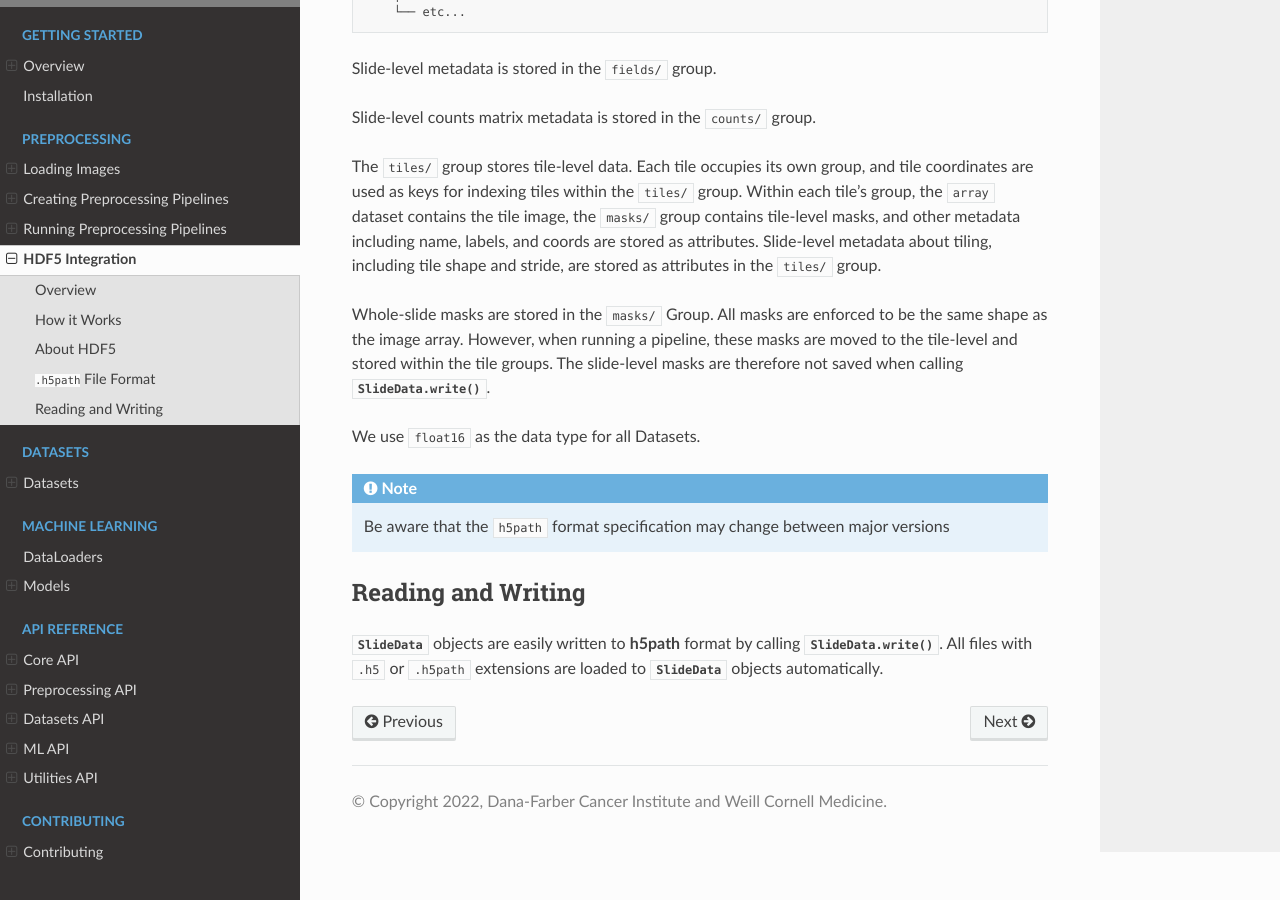
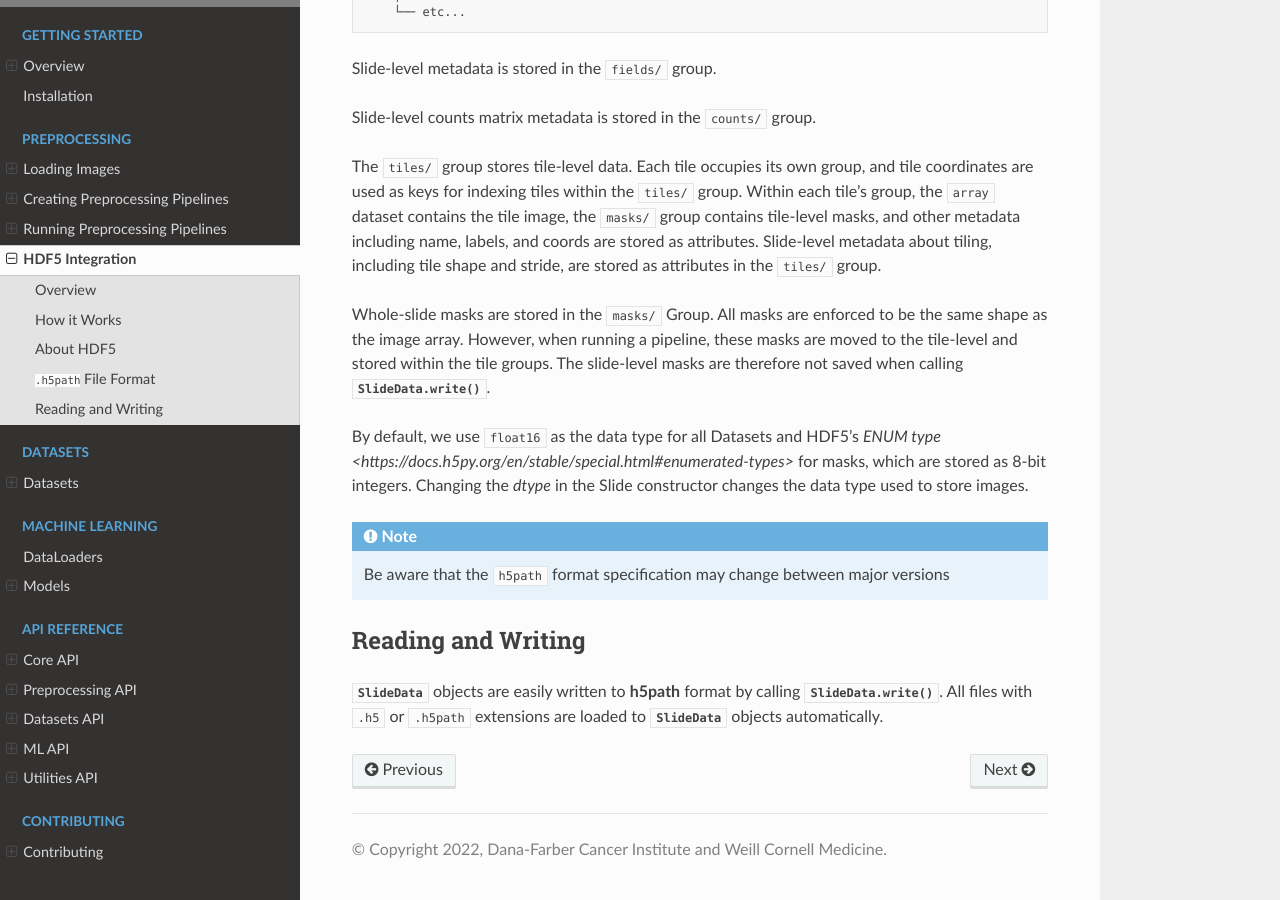
Before and after one commit to Dana-Farber-AIOS/pathml, a Sphinx documentation site: the page built from docs/source/h5path.rst, in a window 1280 px wide and 900 px high, scrolled down 2573 px. Built offline with Sphinx 7.4.7 and the Read the Docs theme 2.0.0, drawn with Linux system fonts in a browser that asks for light colours; formulas are drawn with MathJax 3; pages that are not in the unit, such as notebooks, are missing from menus.

Commit message:
Update h5path documentation

```diff
--- a/docs/source/h5path.rst
+++ b/docs/source/h5path.rst
@@ -141,7 +141,10 @@ Whole-slide masks are stored in the ``masks/`` Group. All masks are enforced to
 However, when running a pipeline, these masks are moved to the tile-level and stored within the tile groups.
 The slide-level masks are therefore not saved when calling :meth:`SlideData.write() <pathml.core.SlideData.write>`.
 
-We use ``float16`` as the data type for all Datasets.
+By default, we use ``float16`` as the data type for all Datasets and HDF5's
+`ENUM type <https://docs.h5py.org/en/stable/special.html#enumerated-types>`
+for masks, which are stored as 8-bit integers. Changing the `dtype` in
+the Slide constructor changes the data type used to store images.
 
 .. note:: Be aware that the ``h5path`` format specification may change between major versions
 
```
